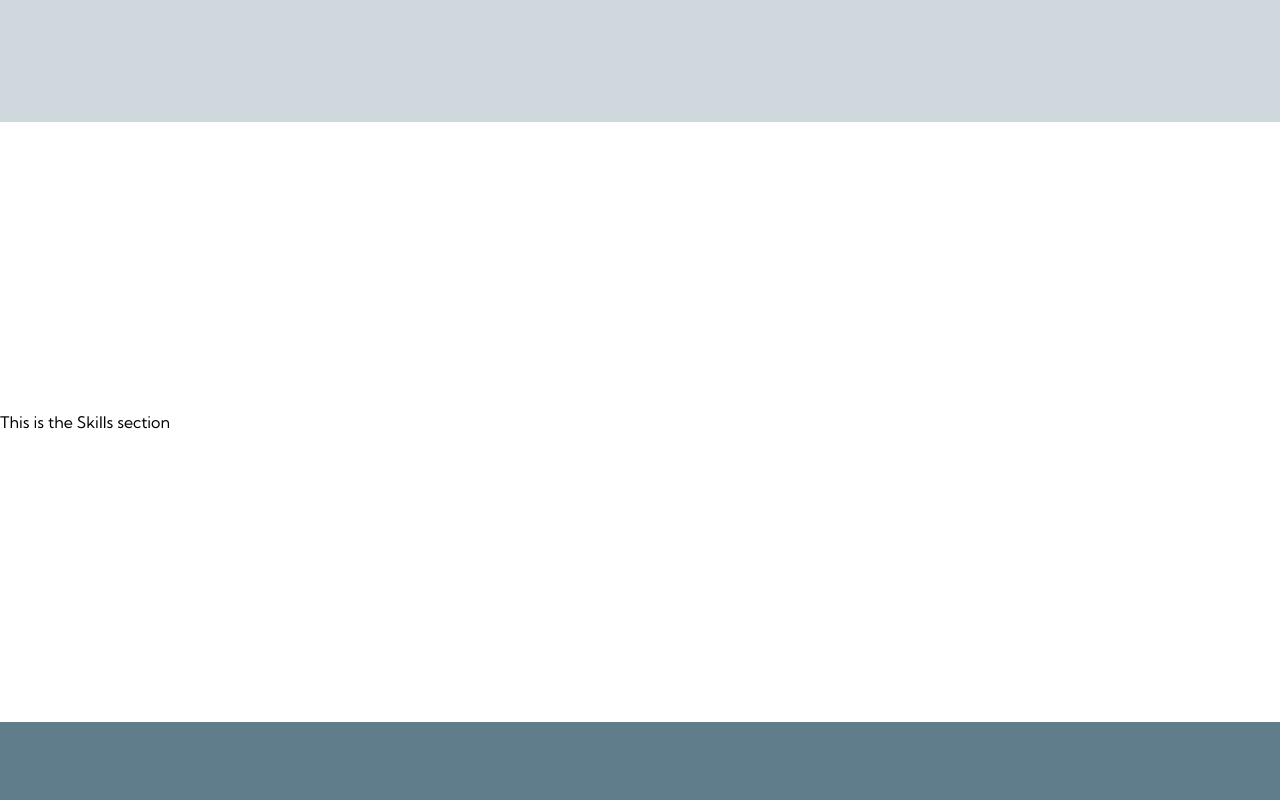
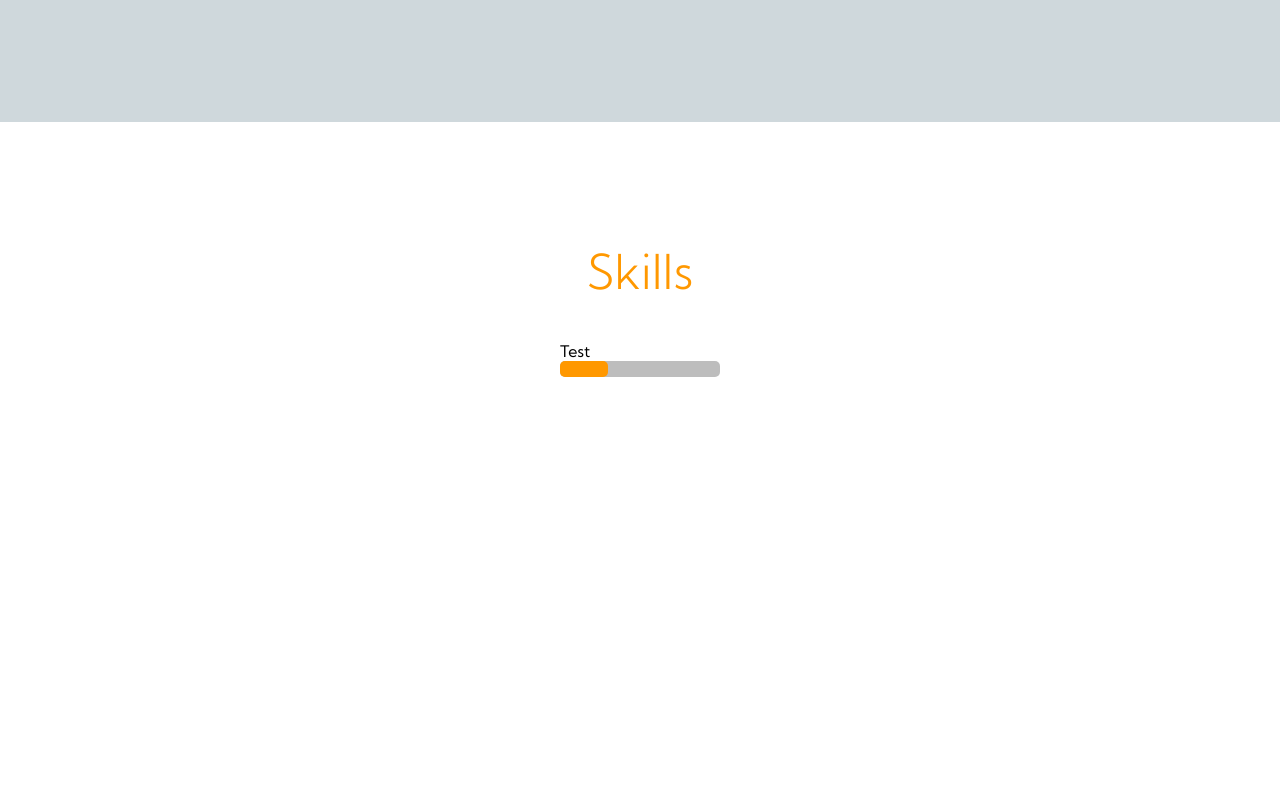
Before and after one commit to Bendr-Dev/Personal-Website, a Svelte app: page / in a window 1280 px wide. Shown: the part 3340-4140 px from the top of the page. Built offline with nearby package versions, Linux system fonts and the light colour scheme.

Commit message:
Adds skill item, updates skill section

```diff
--- a/src/Experience.svelte
+++ b/src/Experience.svelte
@@ -234,7 +234,8 @@
           awakening for myself. Being thousands of miles from home for three
           months and living in a place I've never been before where I knew
           no-one was an eye-opener. The family culture that embraces Scotts
-          combined with the amazing people working there was comforting.
+          combined with the amazing people working there was comforting and made
+          me feel like I belonged there.
         </p>
         <ul>
           <li>
--- a/src/Skill.svelte
+++ b/src/Skill.svelte
@@ -1,14 +1,39 @@
 <script lang="ts">
+  import SkillItem from "./SkillItem.svelte";
 </script>
 
 <style>
-  .skill {
+  #skills {
     display: flex;
     width: 100%;
     height: 75vh;
     background-color: var(--text-icons);
     align-items: center;
+    flex-direction: column;
+    padding: 5rem 0;
+  }
+
+  .title {
+    color: var(--accent-color);
+    text-align: center;
+    font-size: 32px;
+  }
+
+  .title h2 {
+    font-weight: 100;
+  }
+
+  .content {
   }
 </style>
 
-<div class="skill" id="skills">This is the Skills section</div>
+<section id="skills">
+  <div class="title">
+    <h2>Skills</h2>
+  </div>
+  <div class="content">
+    <!-- svelte-ignore a11y-label-has-associated-control -->
+    <label>Test</label>
+    <SkillItem ratingValue={30} />
+  </div>
+</section>
--- /dev/null
+++ b/src/SkillItem.svelte
@@ -0,0 +1,47 @@
+<script lang="ts">
+  export let ratingValue;
+  import { tweened } from "svelte/motion";
+  import { cubicOut } from "svelte/easing";
+
+  const rating = tweened(0, {
+    duration: 400,
+    easing: cubicOut,
+  });
+  rating.set(ratingValue / 100);
+</script>
+
+<style>
+  progress[value] {
+    /* Reset appereance */
+    appearance: none;
+
+    display: block;
+    height: 1rem;
+
+    border: none;
+
+    color: var(--accent-color);
+  }
+
+  progress::-webkit-progress-bar {
+    border-radius: 5px;
+    background-color: var(--divider-color);
+  }
+
+  progress::-webkit-progress-value {
+    background-color: var(--accent-color);
+    border-radius: 5px;
+  }
+
+  progress::-moz-progress-bar {
+    border-radius: 5px;
+    background-color: var(--divider-color);
+  }
+
+  progress::-moz-progress-value {
+    background-color: var(--accent-color);
+    border-radius: 5px;
+  }
+</style>
+
+<progress value={$rating} />
```
